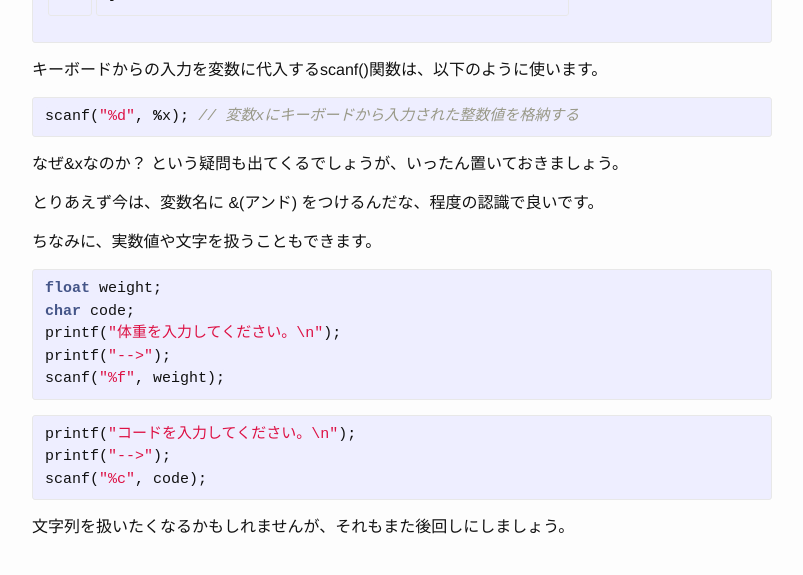
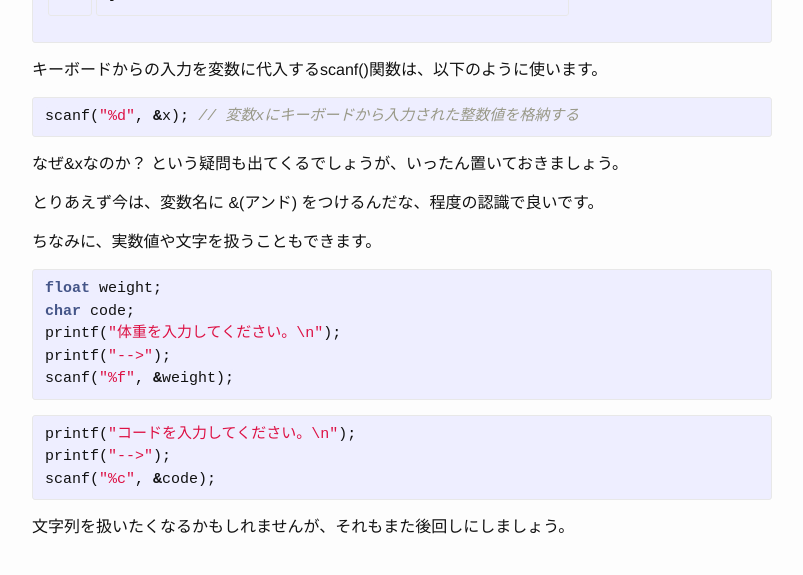
Before and after one commit to mktakuya/tnct-softech2016.github.io, a Jekyll site: the page built from _posts/2016-06-15-06-standard-input.markdown, in a window 1280 px wide. Shown: the part 1049-1624 px from the top of the page, without its empty margins (238-1041 px from the left). Built offline with Jekyll 4.4.1, drawn with Linux system fonts in a browser that asks for light colours.

Commit message:
Fix typo

```diff
--- a/_posts/2016-06-15-06-standard-input.markdown
+++ b/_posts/2016-06-15-06-standard-input.markdown
@@ -43,7 +43,7 @@ int main(void)
 キーボードからの入力を変数に代入するscanf()関数は、以下のように使います。
 
 {% highlight c %}
-scanf("%d", %x); // 変数xにキーボードから入力された整数値を格納する
+scanf("%d", &x); // 変数xにキーボードから入力された整数値を格納する
 {% endhighlight %}
 
 なぜ&xなのか？ という疑問も出てくるでしょうが、いったん置いておきましょう。
@@ -57,13 +57,13 @@ float weight;
 char code;
 printf("体重を入力してください。\n");
 printf("-->");
-scanf("%f", weight);
+scanf("%f", &weight);
 {% endhighlight %}
 
 {% highlight c %}
 printf("コードを入力してください。\n");
 printf("-->");
-scanf("%c", code);
+scanf("%c", &code);
 {% endhighlight %}
 
 
```
